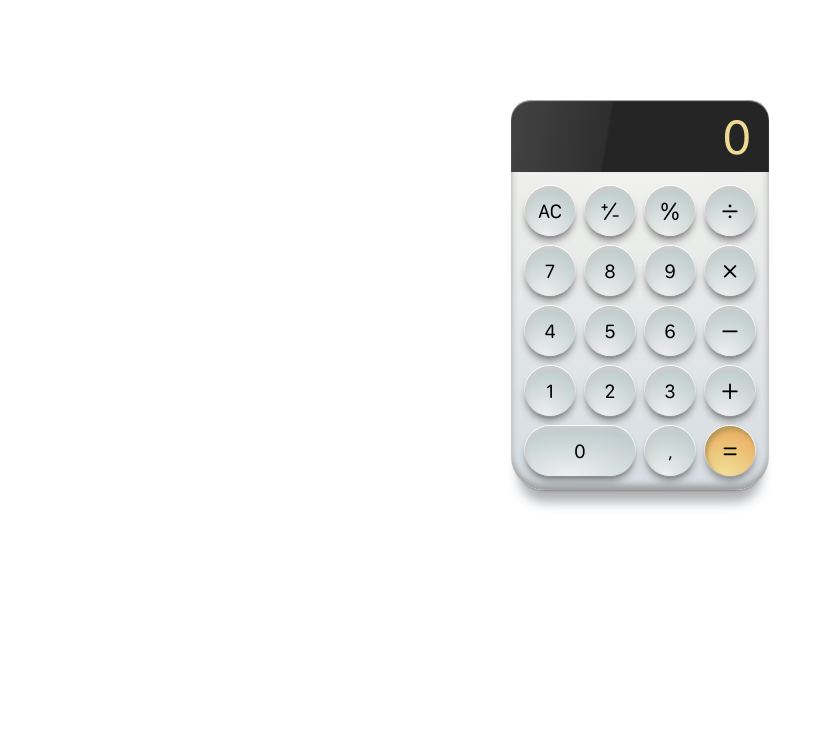
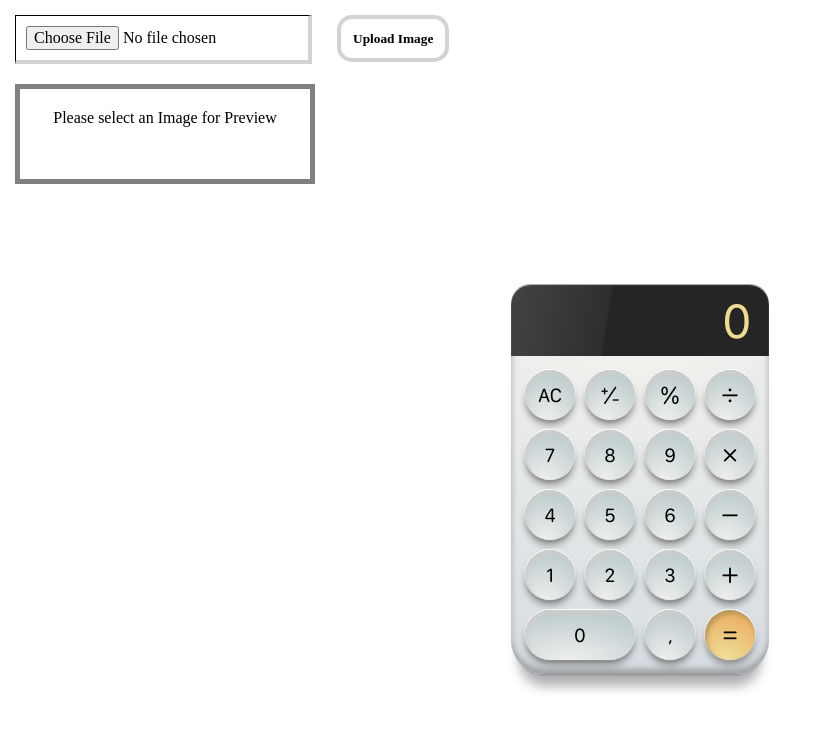
Before and after one commit to Vladikur/experiments, a React (Create React App) app: page / in a window 1280 px wide. Shown: the top 730 px of the page, without its empty margins (0-817 px from the left). Built offline with nearby package versions, Linux system fonts and the light colour scheme.

Commit message:
yandex api

```diff
--- a/package.json
+++ b/package.json
@@ -7,6 +7,7 @@
     "@testing-library/jest-dom": "^5.16.3",
     "@testing-library/react": "^12.1.4",
     "@testing-library/user-event": "^13.5.0",
+    "fs": "0.0.1-security",
     "gh-pages": "^3.2.3",
     "react": "^17.0.2",
     "react-dom": "^17.0.2",
--- a/src/components/App/App.js
+++ b/src/components/App/App.js
@@ -1,9 +1,11 @@
 import React from 'react';
 import Calculator from '../Calculator/Calculator';
+import YandexVision from '../YandexVision/YandexVision';
 
 function App() {
   return (
     <div className="app">
+      <YandexVision/>
       <Calculator/>
     </div>
   );
--- a/src/components/Calculator/Calculator.js
+++ b/src/components/Calculator/Calculator.js
@@ -121,7 +121,7 @@ function Calculator() {
 
   function onMouseUp (e) {
     const currentClassName = e.target.className
-    e.target.className = `${currentClassName.substr(0, 18)}`
+    e.target.className = `${currentClassName.replace(/................................$/, '')}`
   }
 
   return (
--- /dev/null
+++ b/src/components/YandexVision/YandexVision.css
@@ -0,0 +1,54 @@
+
+.fileInput {
+  border-bottom: 4px solid lightgray;
+  border-right: 4px solid lightgray;
+  border-top: 1px solid black;
+  border-left: 1px solid black;
+  padding: 10px;
+  margin: 15px;
+  cursor: pointer;
+}
+
+.imgPreview {
+  padding: 0;
+  text-align: center;
+  box-sizing: border-box;
+  margin: 5px 15px;
+  min-height: 100px;
+  max-width: 300px;
+  border: 5px solid gray;
+}
+.imgPreview img {
+  width: 100%;
+  height: 100%;
+}
+
+.previewText {
+  width: 100%;
+  margin-top: 20px;
+}
+
+.submitButton {
+  padding: 12px;
+  margin-left: 10px;
+  background: white;
+  border: 4px solid lightgray;
+  border-radius: 15px;
+  font-weight: 700;
+  font-size: 10pt;
+  cursor: pointer;
+}
+
+.submitButton:hover {
+  background: #efefef
+}
+
+.centerText {
+  text-align: center;
+  width: 500px;
+}
+
+.image {
+  margin: 0;
+  padding: 0;
+}
--- /dev/null
+++ b/src/components/YandexVision/YandexVision.js
@@ -0,0 +1,93 @@
+import { useState } from 'react';
+
+function YandexVision() {
+
+  const url = 'https://vision.api.cloud.yandex.net/vision/v1/batchAnalyze'
+  const IAM_TOKEN = "t1.9euelZqTnZvMkJqNjs7LlYuTzo6anu3rnpWal8eZzp6VlMaJko6PyZqbjI3l8_c9LFlt-e9MNR1y_t3z931aVm3570w1HXL-.s5sQd1DOhtMNuWtGyKvlwnTgFVGSk28fbqiMUD-GJmzmgelaIMVUbboxvN-qr5h0xynAVwywTqgm7KO6Xu1GAw"
+
+  const [image, setImage] = useState({file: '',imageData: ''})
+
+  const { file, imageData } = image
+
+  function handleSubmit(e) {
+    e.preventDefault();
+
+    // console.log('handle uploading-', file);
+    // console.log(imageData.slice(22))
+
+    const base64 = imageData.slice(22)
+
+    getText(base64)
+    .then(res => {
+      console.log(res)
+    })
+    .catch((err) => {
+      console.log(err)
+    })
+  }
+
+  const checkResponse = (response) => {
+    return response.ok ? response.json() : Promise.reject(`Ошибка: ${response.statusText}`);
+}
+
+  const getText = (data) => {
+    return fetch(url, {
+      method: 'POST',
+      headers: {
+        'Authorization': `Bearer ${IAM_TOKEN}`,
+        'Content-Type': 'application/json'
+      },
+      body: JSON.stringify({
+        "folderId": "b1ga1tiarupbpihvn8co",
+        "analyze_specs": [{
+          "content": `${data}`,
+          "features": [{
+            "type": "TEXT_DETECTION",
+            "text_detection_config": {
+              "language_codes": ["*"]
+            }
+          }]
+        }]
+      })
+    })
+    .then(checkResponse)
+  }
+
+
+
+
+  function handleImageChange(e) {
+    e.preventDefault();
+
+    const reader = new FileReader();
+    const file = e.target.files[0];
+
+    reader.onloadend = () => {
+      setImage({
+        file: file,
+        imageData: reader.result
+      })
+    }
+
+    reader.readAsDataURL(file)
+  }
+
+
+  return (
+  <div className="previewComponent">
+    <form onSubmit={handleSubmit}>
+      <input className="fileInput" type="file" onChange={handleImageChange} />
+      <button className="submitButton" type="submit" onClick={handleSubmit}>Upload Image</button>
+    </form>
+    <div className="imgPreview">
+      {
+        imageData ?
+        <img className="image" src={imageData} alt='foto'/> :
+        <div className="previewText">Please select an Image for Preview</div>
+      }
+    </div>
+  </div>
+  );
+}
+
+export default YandexVision;
--- a/src/index.css
+++ b/src/index.css
@@ -5,3 +5,5 @@
 @import url(./components/App/App.css);
 
 @import url(./components/Calculator/Calculator.css);
+
+@import url(./components/YandexVision/YandexVision.css);
```
Also changed, not shown: 1 other file (tests, documents, lock files or other folders).
